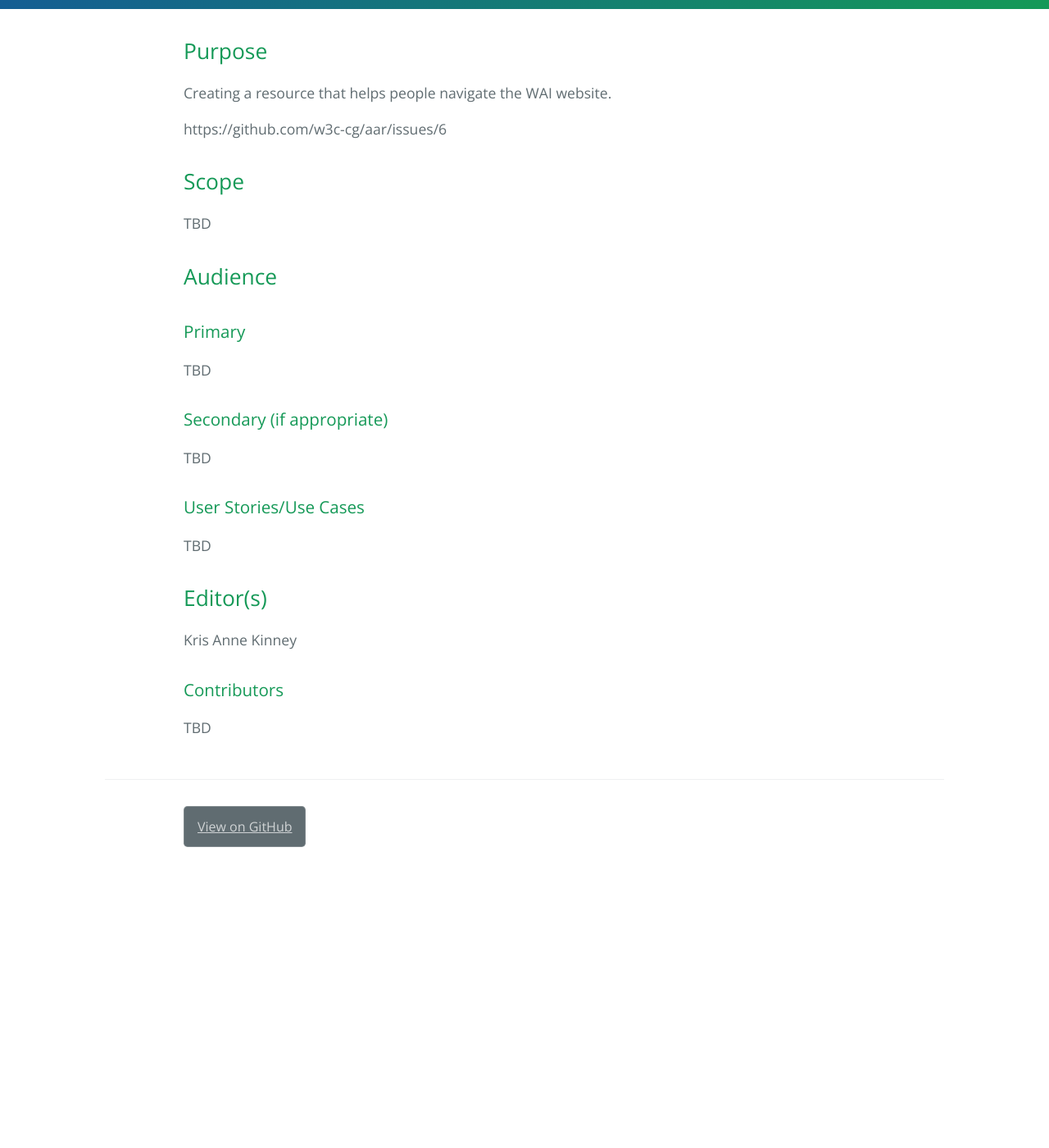
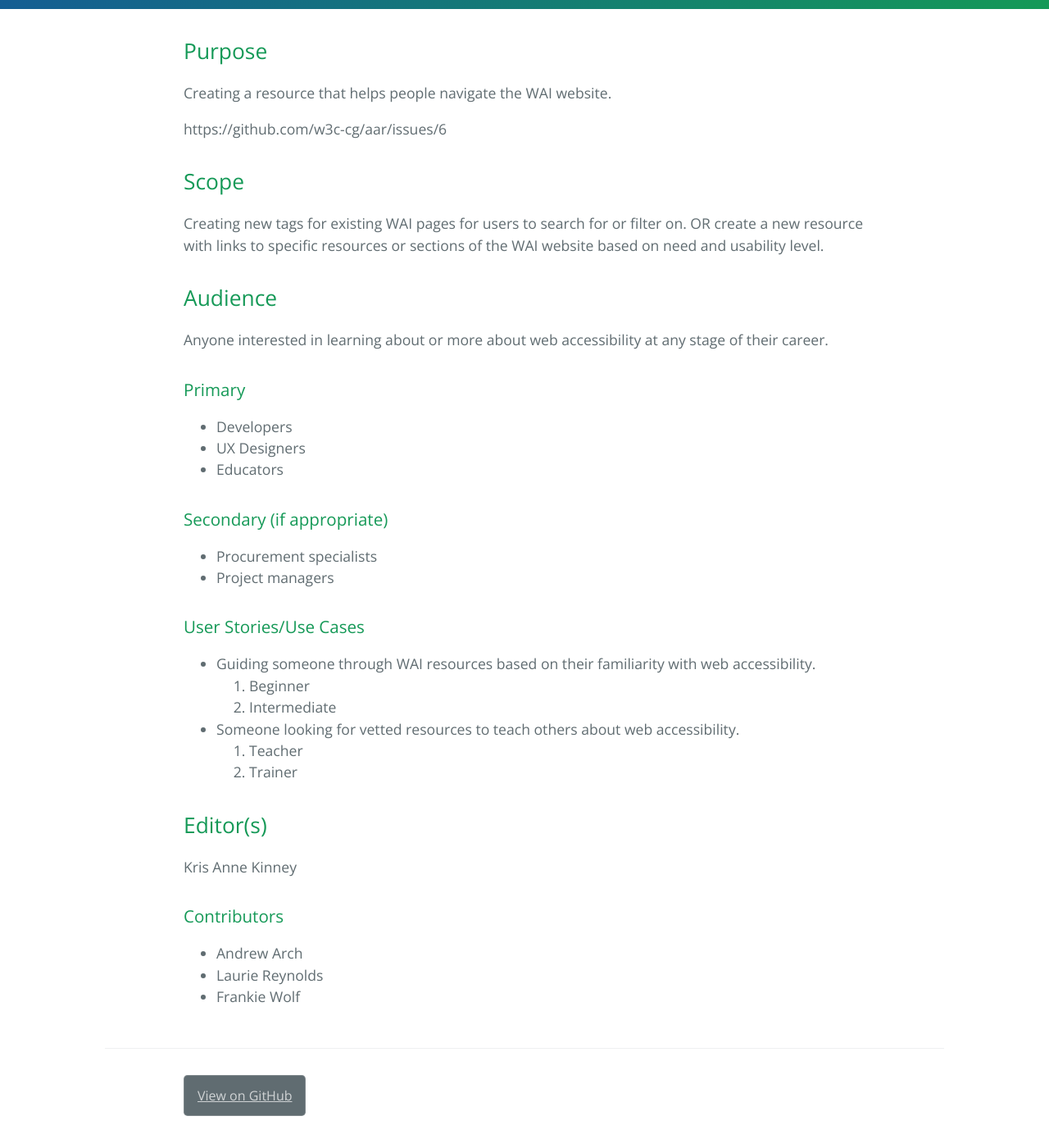
Before and after one commit to w3c-cg/aar, a Jekyll site: the page built from resources/navigating_WAI/scope.md, in a window 1280 px wide and 1400 px high, scrolled down 229 px. Shown: the whole window at 82% size. Built offline with Jekyll 4.4.1, drawn with Linux system fonts in a browser that asks for light colours; before the commit the page ends 1310 px from its top, so only the background shows below that.

Commit message:
Update scope.md

```diff
--- a/resources/navigating_WAI/scope.md
+++ b/resources/navigating_WAI/scope.md
@@ -13,21 +13,31 @@ https://github.com/w3c-cg/aar/issues/6
 
 ## Scope
 
-TBD
+Creating new tags for existing WAI pages for users to search for or filter on.  OR create a new resource with links to specific resources or sections of the WAI website based on need and usability level.
 
 ## Audience
 
+Anyone interested in learning about or more about web accessibility at any stage of their career.
+
 ### Primary
 
-TBD
+ * Developers
+ * UX Designers
+ * Educators
 
 ### Secondary (if appropriate)
 
-TBD
+* Procurement specialists
+* Project managers
 
 ### User Stories/Use Cases
 
-TBD
+ * Guiding someone through WAI resources based on their familiarity with web accessibility.
+   1. Beginner
+   2. Intermediate
+ * Someone looking for vetted resources to teach others about web accessibility.
+   1. Teacher
+   2. Trainer
 
 ## Editor(s)
 
@@ -35,4 +45,6 @@ Kris Anne Kinney
 
 ### Contributors
 
-TBD
+* Andrew Arch
+* Laurie Reynolds
+* Frankie Wolf
```
